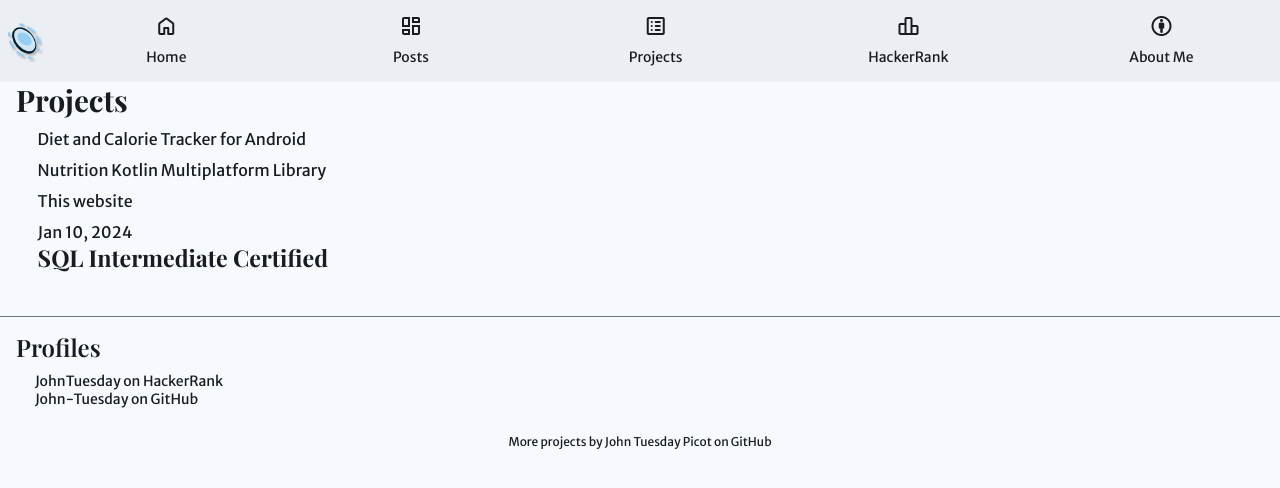
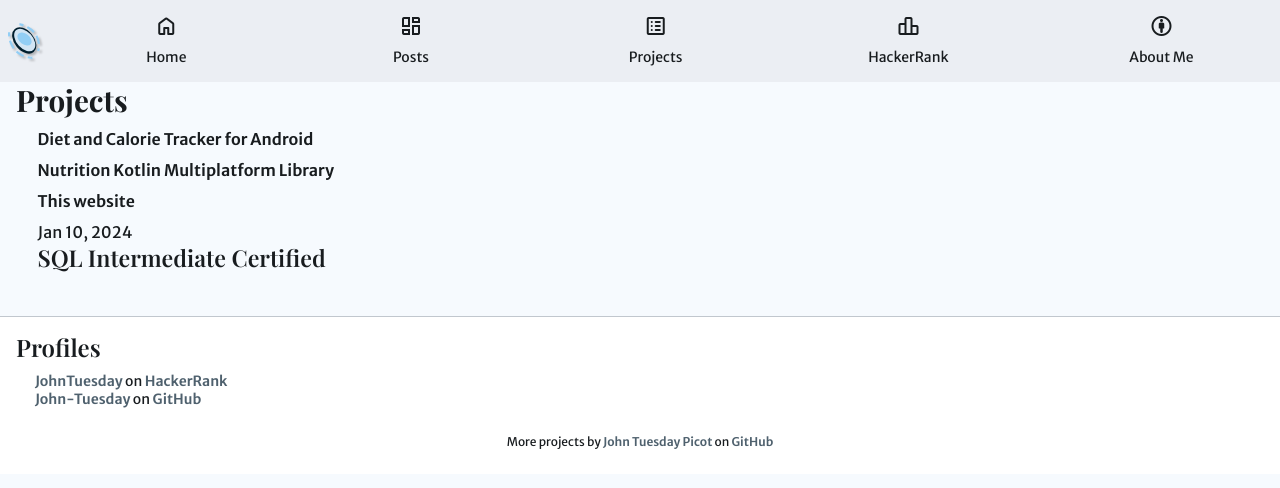
Before and after one commit to John-Tuesday/John-Tuesday.github.io, a Jekyll site: the page built from index.md, in a window 1280 px wide. Shown: the top 488 px of the page. Built offline with Jekyll 4.4.1, drawn with Linux system fonts in a browser that asks for light colours; some web fonts are replaced.

Commit message:
Change color and weight of links

```diff
--- a/_sass/footer.scss
+++ b/_sass/footer.scss
@@ -11,15 +11,20 @@ footer#page-footer {
     padding-inline-end: 16px;
     border: {
         style: solid;
-        color: c.$outline;
+        color: c.$outline-variant;
         top-width: 1px;
     }
 
+    background-color: c.$surface-container-lowest;
     @include font.font-body-small();
 
     h2 {
         @include font.font-headline-small();
         font-variation-settings: 'wght' 600;
+    }
+
+    a {
+        color: c.$secondary;
     }
 }
 
--- a/_sass/screen.scss
+++ b/_sass/screen.scss
@@ -145,6 +145,7 @@ body {
 a {
     color: inherit;
     text-decoration: none;
+    font-weight: 600;
 }
 
 a:hover {
```
